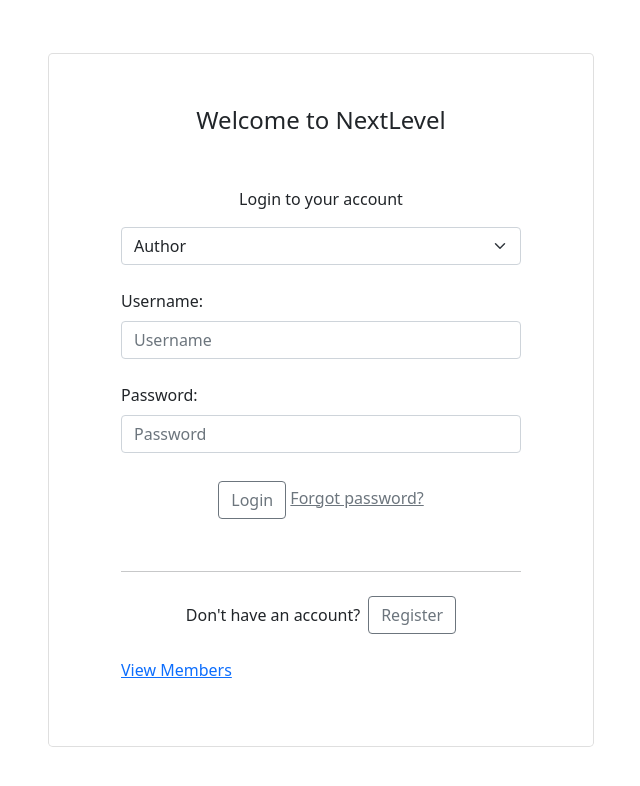
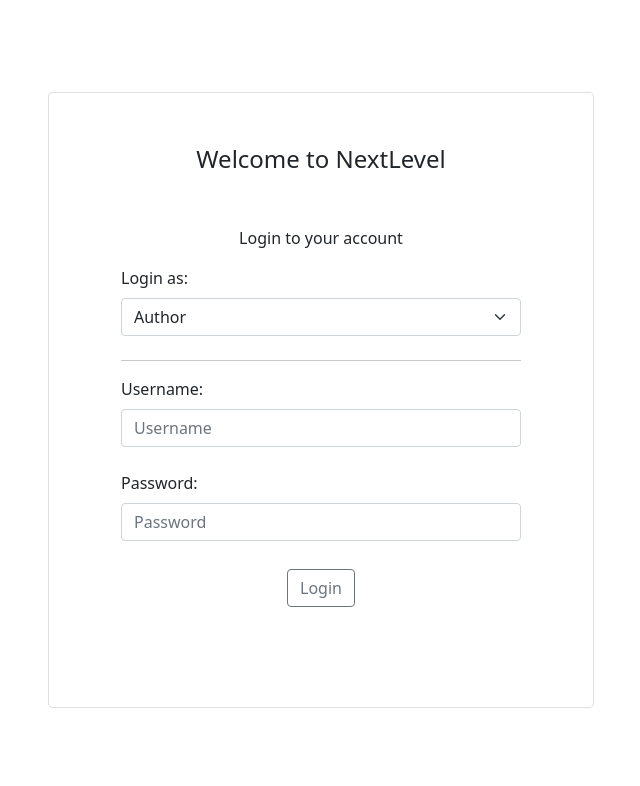
Before and after one commit to hellisbread/CSIT314_NextLevel, a Django app: page / in a window 1280 px wide. Shown: the top 786 px of the page, without its empty margins (319-959 px from the left). Run offline with Django 4.2, Linux system fonts and the light colour scheme; parts of the project's set-up code (start-up, migrations or seed data) failed here and were passed over; some libraries are stand-ins or nearby versions.

Commit message:
minor updates to index.html

```diff
--- a/website/templates/index.html
+++ b/website/templates/index.html
@@ -45,6 +45,7 @@
                 <form action="checkLogin/" , method="post">
                   {% csrf_token %}
                   <div class="form-outline mb-4">
+                    <label class="form-label" for="form2Example11">Login as:</label>
                     <select class="form-select" aria-label="Default select example" name="roleList" id="roleList">
                       <option value="Author"> Author </option>
                     <option value="Reviewer"> Reviewer </option>
@@ -52,7 +53,7 @@
                     <option value="System Admin"> System Admin </option>
                     </select>
                   </div>
-
+<hr>
                       <div class="form-outline mb-4">
                         <label class="form-label" for="form2Example11">Username:</label>
                         <input type="text" id="form2Example11" class="form-control"
@@ -68,17 +69,15 @@
                     <div class="text-center pt-1 mb-5 pb-1">
                         <input class="btn btn-block fa-lg btn-outline-secondary"
                             type="submit" value="Login"/>
-                        <a class="text-muted forgot-password" href="#">Forgot password?</a>
+                        <!--<a class="text-muted forgot-password" href="#">Forgot password?</a>-->
                     </div>
-
-                    <hr>
-                    <div class="d-flex align-items-center justify-content-center pb-4 pt-2">
+                    <!--<div class="d-flex align-items-center justify-content-center pb-4 pt-2">
                         <p class="mb-0 me-2">Don't have an account?</p>
                         <a type="button" class="btn btn-block btn-outline-secondary"
                             href="{% url 'register' %}">Register</a>
-                    </div>
+                    </div>-->
 
-                    <a href="db/">View Members</a>
+                    <!--<a href="db/">View Members</a>-->
                 </form>
               </div>
             </div>
```
Also changed, not shown: db.sqlite3.
